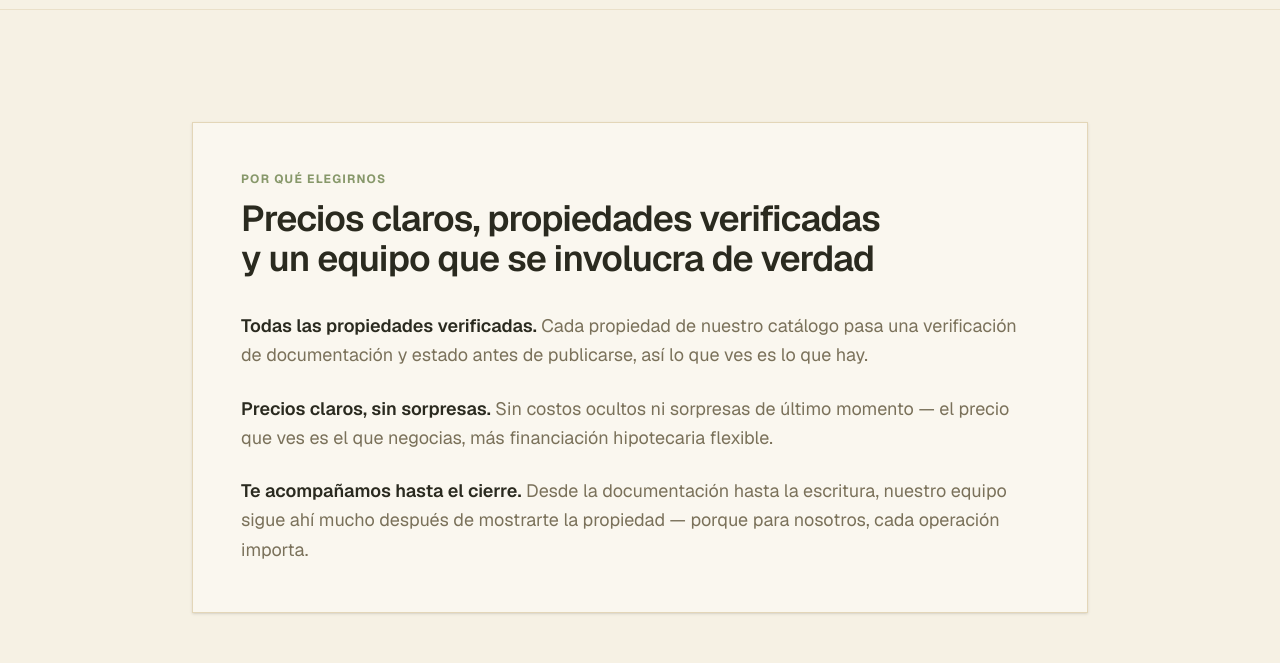
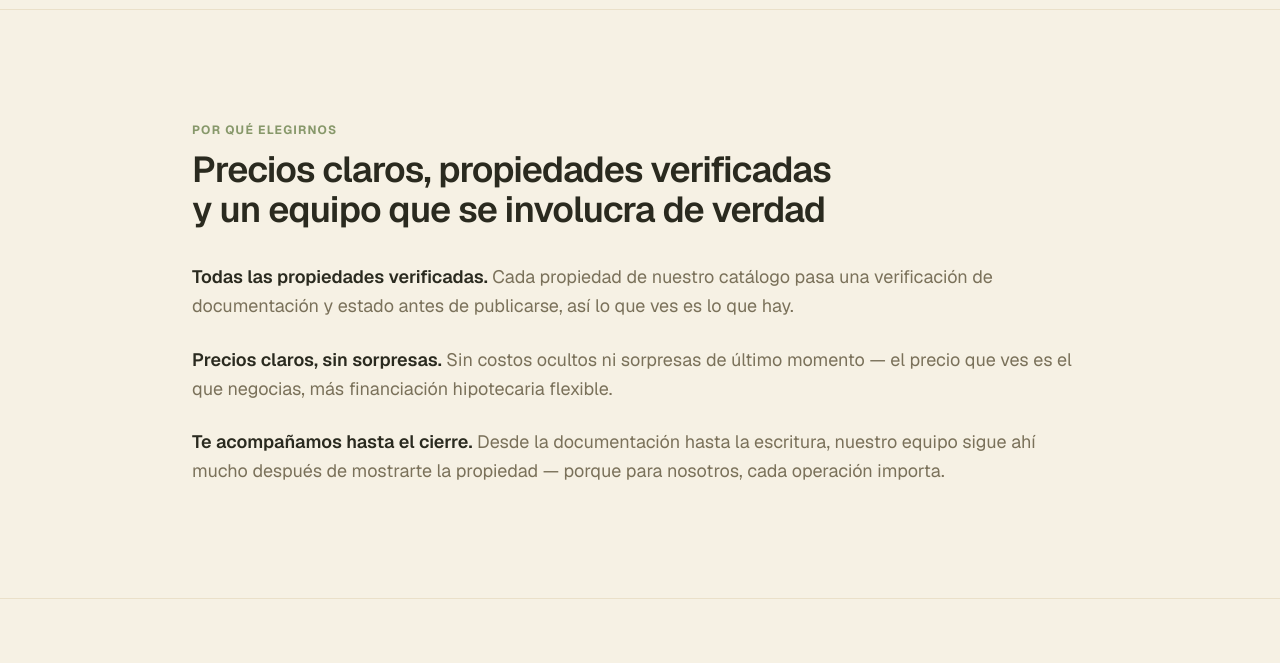
Before and after one commit to pegasuspixelsux-stack/argus_new, a Next.js app: page / in a window 1280 px wide. Shown: the part 1040-1703 px from the top of the page. Built offline with nearby package versions, Linux system fonts and the light colour scheme; no server answers.

Commit message:
style: remove boxed card from "Por qué elegirnos"
Reverts the bordered bg-card wrapper added in 1f4a34e -- back to
plain text on the page background, still capped at 960px.

Co-Authored-By: Claude Sonnet 5 <noreply@anthropic.com>

```diff
--- a/components/features-section.tsx
+++ b/components/features-section.tsx
@@ -5,7 +5,6 @@ export function FeaturesSection() {
     <section id="features" className="border-b border-border/60 py-20 sm:py-28">
       <div className="mx-auto max-w-[960px] px-4 sm:px-6 lg:px-8">
         <ScrollReveal>
-          <div className="border border-border bg-card p-8 shadow-sm sm:p-12">
           <p className="text-xs font-bold uppercase tracking-widest text-primary">
             Por qué elegirnos
           </p>
@@ -40,7 +39,6 @@ export function FeaturesSection() {
               para nosotros, cada operación importa.
             </p>
           </div>
-          </div>
         </ScrollReveal>
       </div>
     </section>
```
Lines whose indentation alone changed are shown as unchanged.
